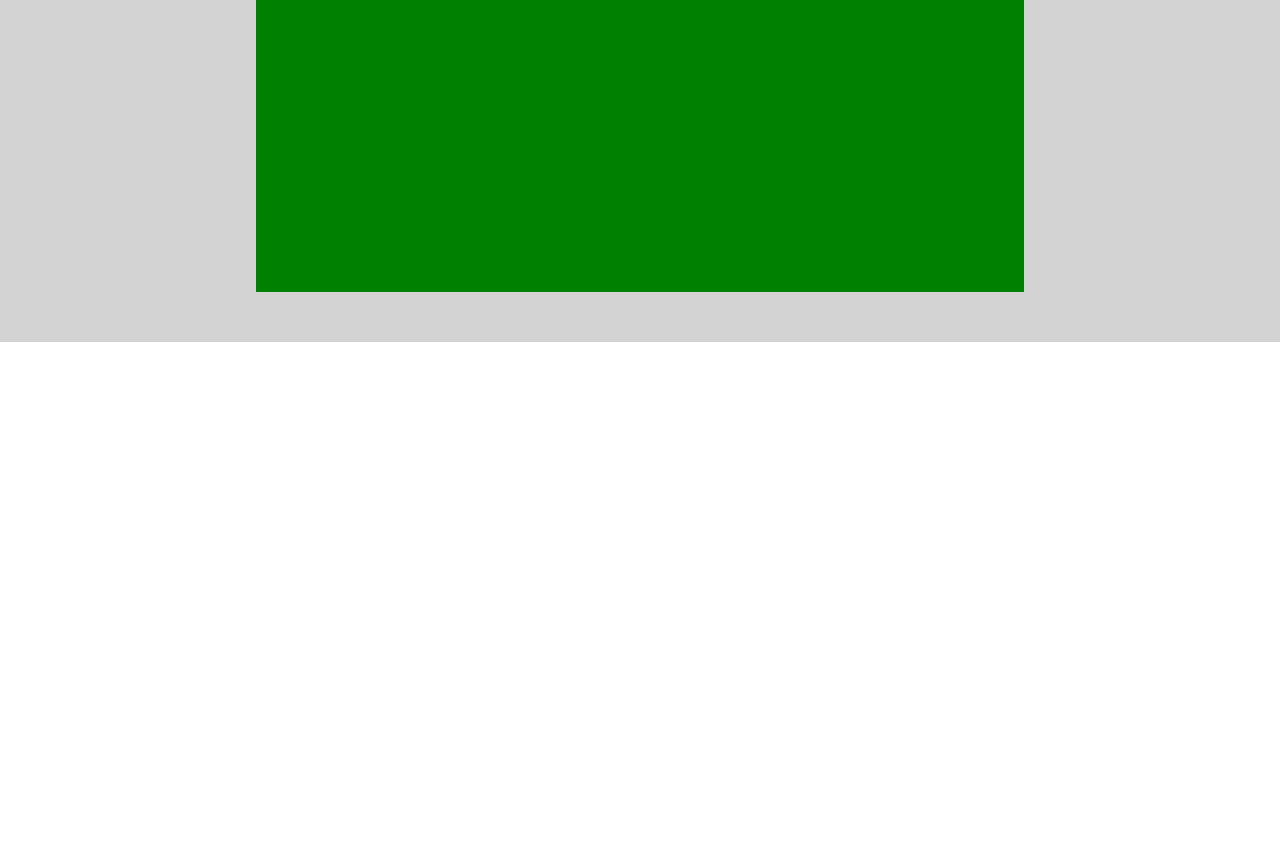
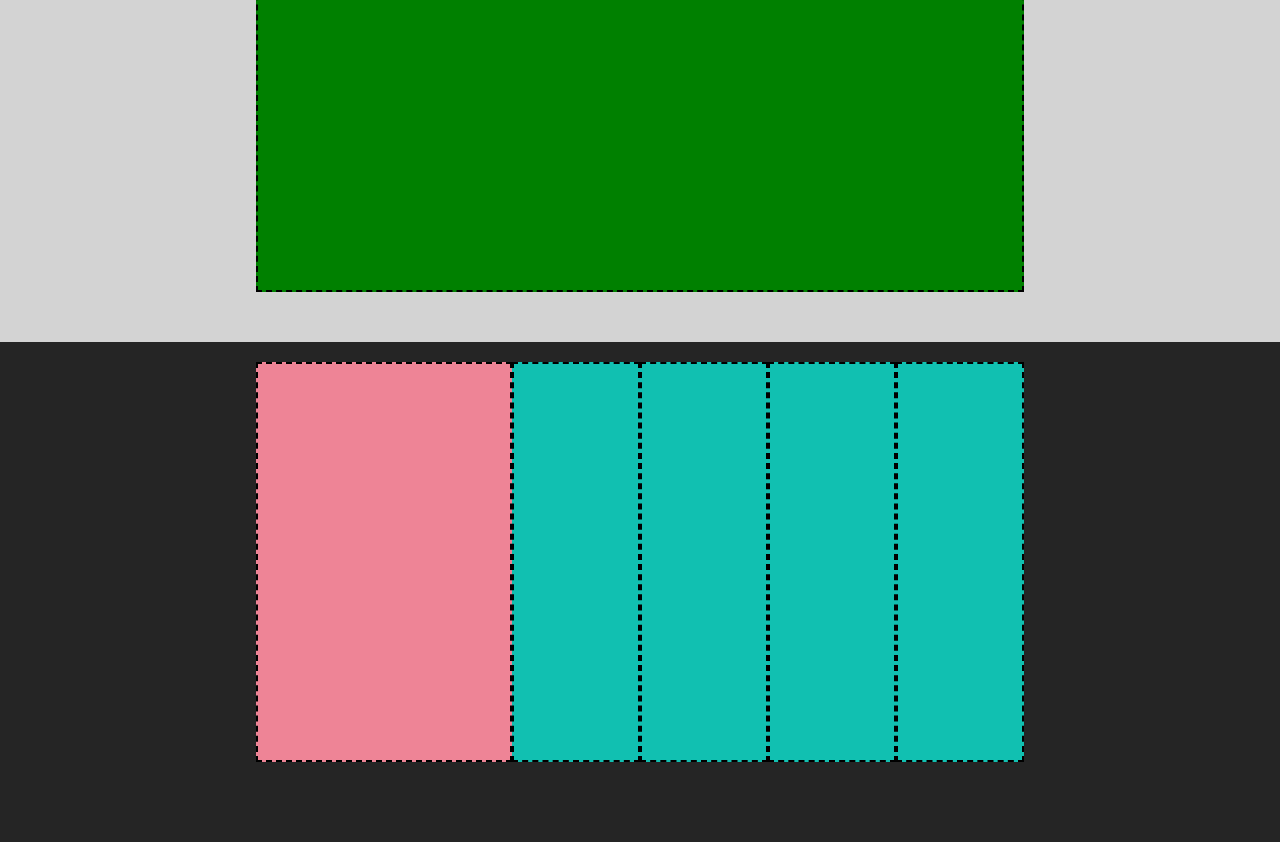
Before and after one commit to AngeloRoudani/htmlcss-struttura-discord, a plain HTML site: page index.html in a window 1280 px wide. Shown: the part 2418-3260 px from the top of the page. Before the commit the page ends 2760 px from the top, so only its background shows below. Drawn offline with Linux system fonts and the light colour scheme.

Commit message:
quarta parte

```diff
--- a/css/style.css
+++ b/css/style.css
@@ -32,6 +32,13 @@
     background-color: green;
 }
 
+.alfa {
+    background-color: rgb(238, 132, 150);
+}
+
+.beta {
+    background-color: rgb(17, 192, 177);
+}
 /*debug*/
 
 .container {
@@ -126,3 +133,25 @@
     text-align: center;
     margin: auto;
 }
+
+.footer_up {
+    background-color: rgb(37, 37, 37);
+    min-height: 500px;
+    justify-content: center;
+    padding-top: 20px;
+}
+
+.footer_top{
+    width: 60%;
+    align-content: center;
+}
+
+.alfa {
+    width: calc(100% / 3);
+    height: 400px;
+}
+
+.beta {
+    width: calc(100% / 6);
+    height: 400px;
+}
--- a/index.html
+++ b/index.html
@@ -58,12 +58,22 @@
         </section>
 
         <section class="terzo">
-            <div class="quadrato"></div>
+            <div class="quadrato bordi"></div>
 
         </section>
 
     </main>
-    <footer>
+    <footer class="container footer_up">
+        <div class="container footer_top">
+            <div class="alfa bordi"></div>
+            <div class="beta bordi"></div>
+            <div class="beta bordi"></div>
+            <div class="beta bordi"></div>
+            <div class="beta bordi"></div>
+        </div>
+
+    </footer>
+    <footer class="container footer_bottom">
 
     </footer>
 </body>
```
